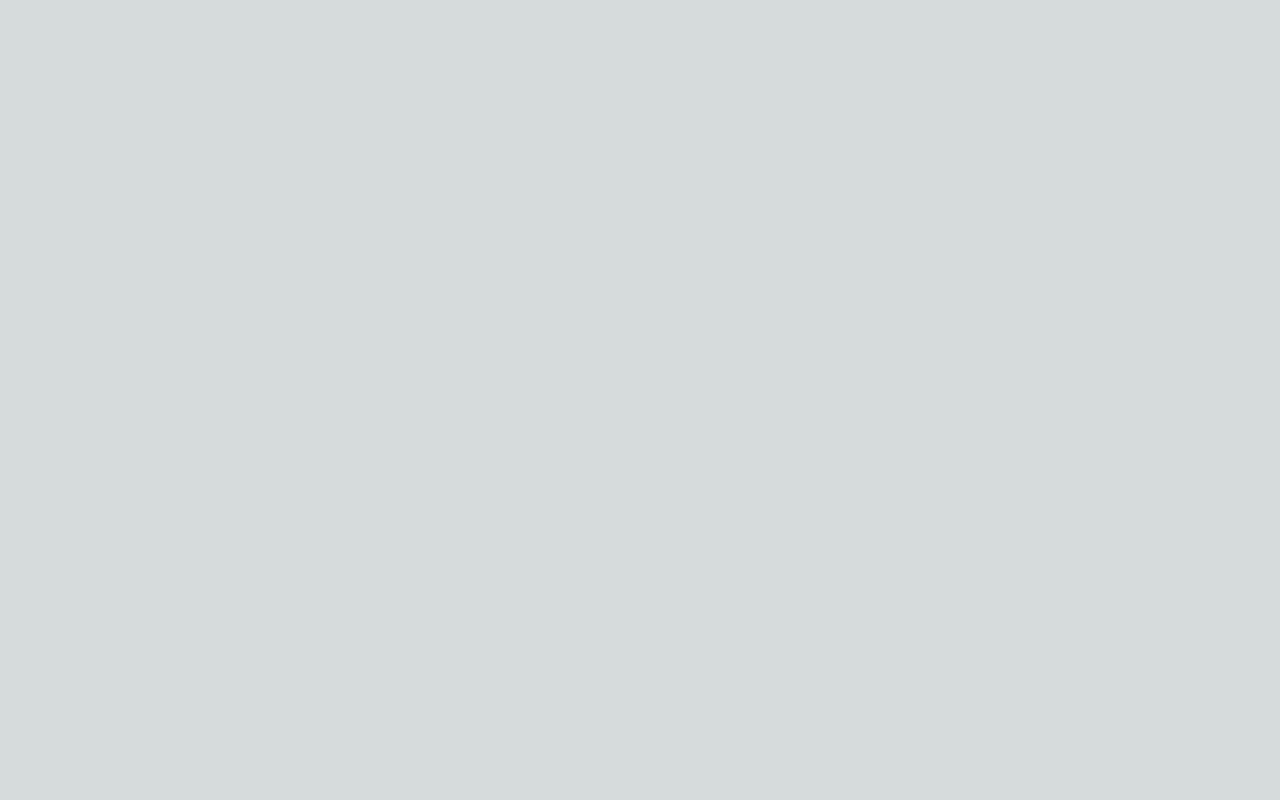
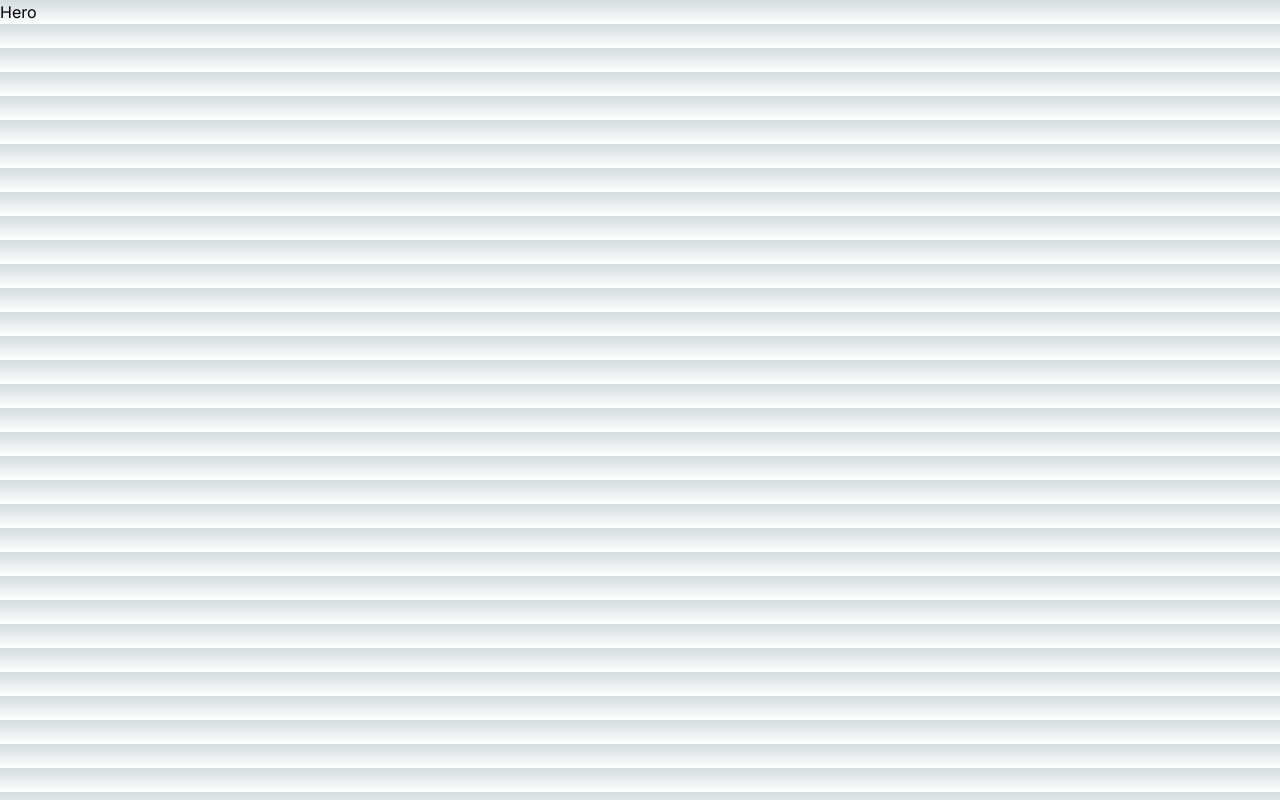
Before and after one commit to emericsailly/car_showcase, a Next.js app: page / in a window 1280 px wide. Built offline with nearby package versions, Linux system fonts and the light colour scheme.

Commit message:
Create Hero component

```diff
--- a/app/page.tsx
+++ b/app/page.tsx
@@ -1,5 +1,9 @@
-import Image from "next/image";
+import Hero from "@/components/Hero";
 
 export default function Home() {
-    return <main className="overflow-hidden"></main>;
+    return (
+        <main className="overflow-hidden">
+            <Hero />
+        </main>
+    );
 }
--- /dev/null
+++ b/components/Hero.tsx
@@ -0,0 +1,7 @@
+import React from "react";
+
+const Hero = () => {
+    return <div>Hero</div>;
+};
+
+export default Hero;
```
